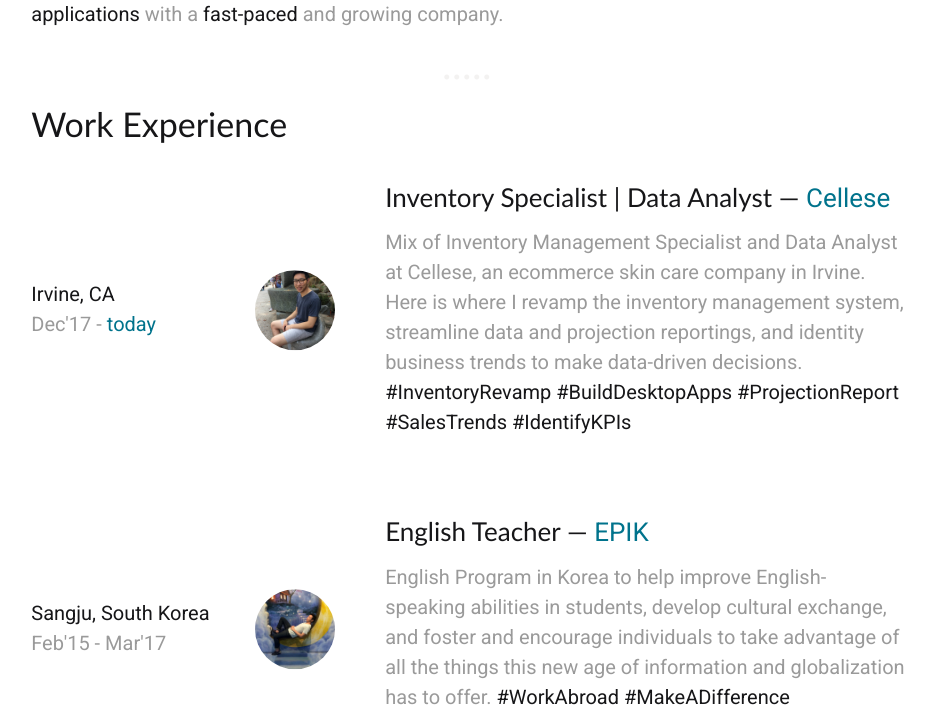
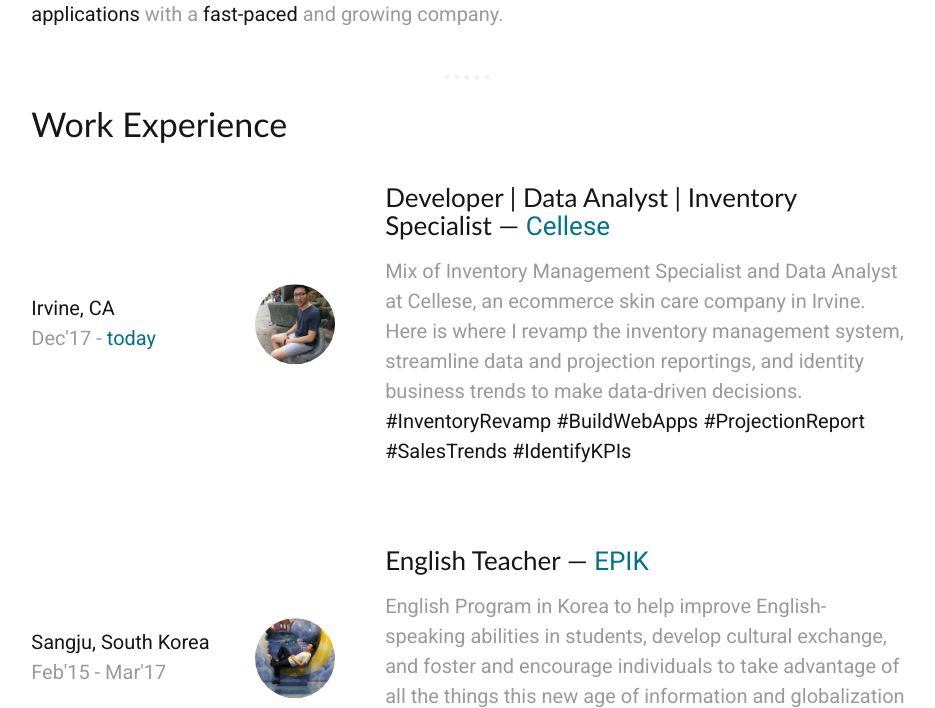
Before and after one commit to Jayleh/justin-le, a Flask app: page /about in a window 1280 px wide. Shown: the part 217-925 px from the top of the page, without its empty margins (172-1107 px from the left). Run offline with Flask 2, Linux system fonts and the light colour scheme; some libraries are stand-ins or nearby versions; some web fonts are replaced.

Commit message:
updating resume and edit text

```diff
--- a/justin/templates/about.html
+++ b/justin/templates/about.html
@@ -76,7 +76,7 @@
             <img src="{{ url_for('static', filename='img/about-imgs/resized/turtle.jpg') }}" class="circle responsive-img">
           </div>
           <div class="position">
-            <h4>Inventory Specialist &#124; Data Analyst &mdash;
+            <h4>Developer &#124; Data Analyst &#124; Inventory Specialist &mdash;
               <a href="https://anteage.com/" target="_blank" class="color-accent">Cellese</a>
             </h4>
           </div>
@@ -84,7 +84,7 @@
             <p>Mix of Inventory Management Specialist and Data Analyst at Cellese, an ecommerce skin care company in
               Irvine. Here is where I revamp the inventory management system, streamline data and projection
               reportings, and identity business trends to make data-driven decisions.
-              <span class="text-important">#InventoryRevamp #BuildDesktopApps #ProjectionReport #SalesTrends
+              <span class="text-important">#InventoryRevamp #BuildWebApps #ProjectionReport #SalesTrends
                 #IdentifyKPIs</span>
             </p>
           </div>
```
Also changed, not shown: 1 other file.
